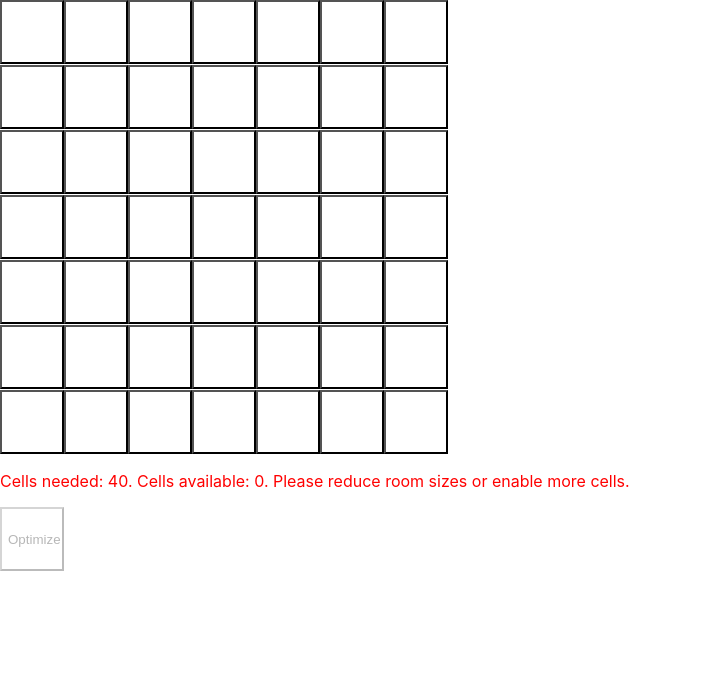
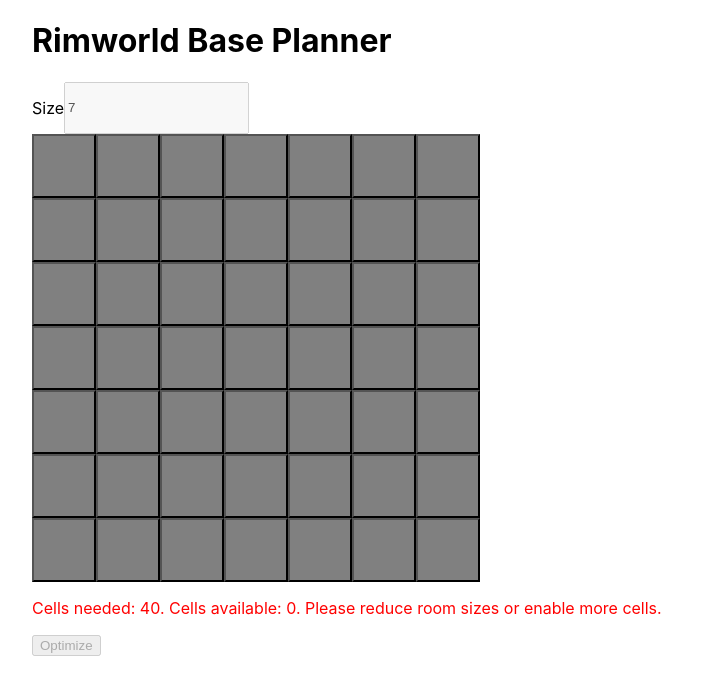
Before and after one commit to CameronHudson8/rimworld-base-planner, a React app: page / in a window 1280 px wide. Shown: the top 694 px of the page, without its empty margins (0-724 px from the left). Built offline with nearby package versions, Linux system fonts and the light colour scheme.

Commit message:
feat: improve appearance

```diff
--- a/public/index.html
+++ b/public/index.html
@@ -9,7 +9,6 @@
       name="description"
       content="Web site created using create-react-app"
     />
-    <link rel="apple-touch-icon" href="%PUBLIC_URL%/logo192.png" />
     <!--
       manifest.json provides metadata used when your web app is installed on a
       user's mobile device or desktop. See https://developers.google.com/web/fundamentals/web-app-manifest/
--- a/src/App.css
+++ b/src/App.css
@@ -1,11 +1,13 @@
-.App {
+.container {
+  padding-left: 4vmin;
+  padding-right: 4vmin;
+  /* width: max-content; */
+}
+
+/* .App {
   text-align: center;
 }
 
-.App-logo {
-  height: 40vmin;
-  pointer-events: none;
-}
 
 @media (prefers-reduced-motion: no-preference) {
   .App-logo {
@@ -35,4 +37,4 @@
   to {
     transform: rotate(360deg);
   }
-}
+} */
--- a/src/App.tsx
+++ b/src/App.tsx
@@ -1,10 +1,20 @@
+import React from 'react';
 import './App.css';
 import { Base } from './components/Base';
-import { Room } from './components/Room';
+import { RoomProps } from './components/Room';
 
-function App() {
+export type AppProps = {}
 
-  const rooms: Room[] = [
+export type AppState = {
+  rooms: RoomProps[];
+}
+
+export class App extends React.Component<AppProps, AppState> {
+
+  constructor(props: AppProps) {
+    super(props);
+    this.state = {
+      rooms: [
         {
           links: [],
           name: "batteries",
@@ -202,22 +212,20 @@
           name: "workshop",
           size: 5
         }
-  ];
+      ],
+    };
+  }
 
+  render() {
     return (
+      <div
+        className="container"
+      >
+        <h1>Rimworld Base Planner</h1>
         <Base
-      rooms={rooms}
-      size={7}
+          rooms={this.state.rooms}
         ></Base>
-    // <Cell
-    //   coordinates={[]}
-    //   id={''}
-    //   roomName={'hello world'}
-    //   neighbors={[]}
-    //   submitAddress={(cell: Cell) => { }}
-    //   used={false}
-    // />
+      </div>
     );
   }
-
-export default App;
+}
--- a/src/components/Base.css
+++ b/src/components/Base.css
@@ -1,3 +1,16 @@
 .error {
   color: red;
 }
+
+.cell-grid {
+  display: flex;
+}
+
+.cell-row {
+  display: flex;
+  flex-direction: column;
+}
+
+.size-input {
+  display: flex;
+}
--- a/src/components/Base.tsx
+++ b/src/components/Base.tsx
@@ -2,16 +2,16 @@
 import './Base.css';
 
 import { Cell, CellProps } from './Cell';
-import { Room } from './Room';
+import { RoomProps } from './Room';
 
 export type BaseProps = {
-  rooms: Room[];
-  size: number;
+  rooms: RoomProps[];
 }
 
 export type BaseState = {
   cellProps: CellProps[][];
   isOptimizing: boolean;
+  size: number;
 }
 
 export type BaseLayoutOptimizationOptions = {
@@ -28,17 +28,23 @@
 export class Base extends React.Component<BaseProps, BaseState> {
   constructor(props: BaseProps) {
     super(props);
+    const initialSize = 7;
+
     const existingBaseStatesString = localStorage.getItem('baseState');
     const existingBaseState: BaseState = existingBaseStatesString
       ? JSON.parse(existingBaseStatesString)
       : undefined;
     if (existingBaseState) {
-      this.state = existingBaseState;
+      this.state = {
+        ...existingBaseState,
+        isOptimizing: false,
+        size: initialSize,
+      };
     } else {
-
       this.state = {
-        cellProps: this._assignInitialRooms(this._buildCellProps()),
+        cellProps: this._assignInitialRooms(this._buildCellProps(initialSize)),
         isOptimizing: false,
+        size: initialSize,
       }
     }
   }
@@ -55,6 +61,53 @@
       .map((room) => room.size)
       .reduce((sum, roomSize) => sum + roomSize);
   }
+
+  // setSize(newSize: number) {
+  //   this.setState((state) => {
+  //     if (newSize === state.size) {
+  //       return state;
+  //     }
+  //     const cellProps = state.cellProps.map((row) => {
+  //       return row.map((_cellProps) => ({ ..._cellProps }));
+  //     });
+  //     let currentSize = state.size;
+  //     while (currentSize < newSize) {
+  //       // If the current size is EVEN,
+  //       // add a row on the TOP and a column on the RIGHT.
+  //       // If the current size is even,
+  //       // add a row on the BOTTOM and a column on the LEFT.
+  //       if (currentSize % 2 === 0) {
+  //         const newRow: CellProps[] = [];
+  //         for (let i = 0; i < currentSize; i += 1) {
+  //           newRow.push({
+  //             coordinates: [],
+  //             id: string;
+  //             initialUsable?: boolean;
+  //             roomName?: string;
+  //             setUsable: (usable: boolean) => void;
+  //             usable: boolean;
+  //             used: boolean;
+  //           })
+  //         }
+  //         cellProps.unshift(newRow);
+
+  //       } else {
+
+
+  //       }
+
+  //     }
+
+  //     if
+
+
+  //     const newState = {
+  //       ...state,
+  //       size: newSize,
+  //     };
+  //     return newState
+  //   });
+  // }
 
   optimizeBaseLayout(state: BaseState, { iterations }: BaseLayoutOptimizationOptions = { iterations: 10000 }) {
     this._validateRoomSizes(this.props.rooms);
@@ -147,11 +200,11 @@
     return cellProps;
   }
 
-  _buildCellProps(): CellProps[][] {
+  _buildCellProps(size: number): CellProps[][] {
     const cellProps: CellProps[][] = [];
-    for (let i = 0; i < this.props.size; i += 1) {
+    for (let i = 0; i < size; i += 1) {
       cellProps.push([]);
-      for (let j = 0; j < this.props.size; j += 1) {
+      for (let j = 0; j < size; j += 1) {
         const key = `${String(i).padStart(4, '0')}${String(j).padStart(4, '0')}`
         cellProps[i].push({
           coordinates: [Number(i), Number(j)],
@@ -198,7 +251,7 @@
           return 0;
         }
         const sameRoomCellProps = cellProps.filter((otherCellProps) => {
-          return otherCellProps.id !== _cellProps.id && otherCellProps.roomName === _cellProps.roomName;
+          return otherCellProps !== _cellProps && otherCellProps.roomName === _cellProps.roomName;
         });
         const energy = sameRoomCellProps
           .map((sameRoomCellProps) => this._getDistance(_cellProps, sameRoomCellProps))
@@ -257,7 +310,7 @@
     });
   }
 
-  _validateRoomSizes(rooms: Room[]) {
+  _validateRoomSizes(rooms: RoomProps[]) {
     for (const room of rooms) {
       if (room.size < 1) {
         throw new Error(`Room with name '${room.name}' has room size '${room.size}', but the minimum room size is 1.`);
@@ -265,7 +318,7 @@
     }
   }
 
-  _validateRoomUniqueness(rooms: Room[]) {
+  _validateRoomUniqueness(rooms: RoomProps[]) {
     const uniqueRoomNames = new Set();
     for (const room of rooms) {
       if (uniqueRoomNames.has(room.name)) {
@@ -275,7 +328,7 @@
     }
   }
 
-  _validateLinkReciprocity(rooms: Room[]) {
+  _validateLinkReciprocity(rooms: RoomProps[]) {
     for (const room of rooms) {
       for (const link of room.links) {
         const linkedRoom = rooms.find((room) => room.name === link.name);
@@ -293,11 +346,24 @@
   render() {
     return (
       <div>
-        <div className="flex-row" >
+        <div className="size-input">
+          <p>Size</p>
+          <input
+            disabled={true}
+            // onChange={(event) => {
+            //   if (Number(event.target.value) > 0 && Number(event.target.value) < 16) {
+            //     this.setSize(Number(event.target.value));
+            //   }
+            // }}
+            type="number"
+            value={this.state.size}
+          />
+        </div>
+        <div className="cell-grid" >
           {
             this.state.cellProps.map((row, i) => (
               <div
-                className="flex justify-center"
+                className="cell-row"
                 key={String(i)}
               >
                 {
@@ -327,8 +393,9 @@
             </p>
           )
         }
+        <p>{this.state.isOptimizing}</p>
         <button
-          className="bg-blue-500 hover:bg-blue-700 text-white font-bold py-2 px-4 rounded"
+          // className="bg-blue-500 hover:bg-blue-700 text-white font-bold py-2 px-4 rounded"
           disabled={
             (this.cellsAvailable(this.state) < this.cellsNeeded())
             || this.state.isOptimizing
@@ -341,7 +408,7 @@
         >
           Optimize
         </button>
-      </div>
+      </div >
     );
   }
 
--- a/src/components/Cell.css
+++ b/src/components/Cell.css
@@ -1,9 +1,16 @@
-button {
+.cell {
   height: 8vmin;
   width: 8vmin;
-  background-color: white;
 }
 
-.active-button {
-	background-color: rgb(134 239 172);
+.cell:hover {
+	opacity: 50%;
 }
+
+.cell-unusable {
+	background-color: gray;
+}
+
+.cell-usable {
+	background-color: white;
+}
--- a/src/components/Cell.tsx
+++ b/src/components/Cell.tsx
@@ -25,7 +25,7 @@
   render() {
     return (
       <button
-        className={`${this.props.usable && "active-button"}`}
+        className={`cell ${this.props.usable ? "cell-usable" : "cell-unusable"}`}
         onClick={() => this.props.setUsable(!this.props.usable)}
       >
         {String(this.props.roomName || '')}
--- a/src/components/Room.ts
+++ /dev/null
@@ -1,5 +0,0 @@
-export type Room = {
-  links: { name: string }[];
-  name: string;
-  size: number;
-}
--- /dev/null
+++ b/src/components/Room.tsx
@@ -0,0 +1,14 @@
+import React from "react";
+import './Room.css';
+
+export type RoomProps = {
+  links: { name: string }[];
+  name: string;
+  size: number;
+}
+
+export type RoomState = {}
+
+export class Room extends React.Component<RoomProps, RoomState> {
+
+}
--- a/src/index.tsx
+++ b/src/index.tsx
@@ -1,7 +1,7 @@
 import React from 'react';
 import ReactDOM from 'react-dom/client';
 import './index.css';
-import App from './App';
+import { App } from './App';
 import reportWebVitals from './reportWebVitals';
 
 const root = ReactDOM.createRoot(
```
Also changed, not shown: public/manifest.json, src/components/Room.css (added), 1 other file (tests, documents, lock files or other folders). Lines whose indentation alone changed are shown as unchanged.
